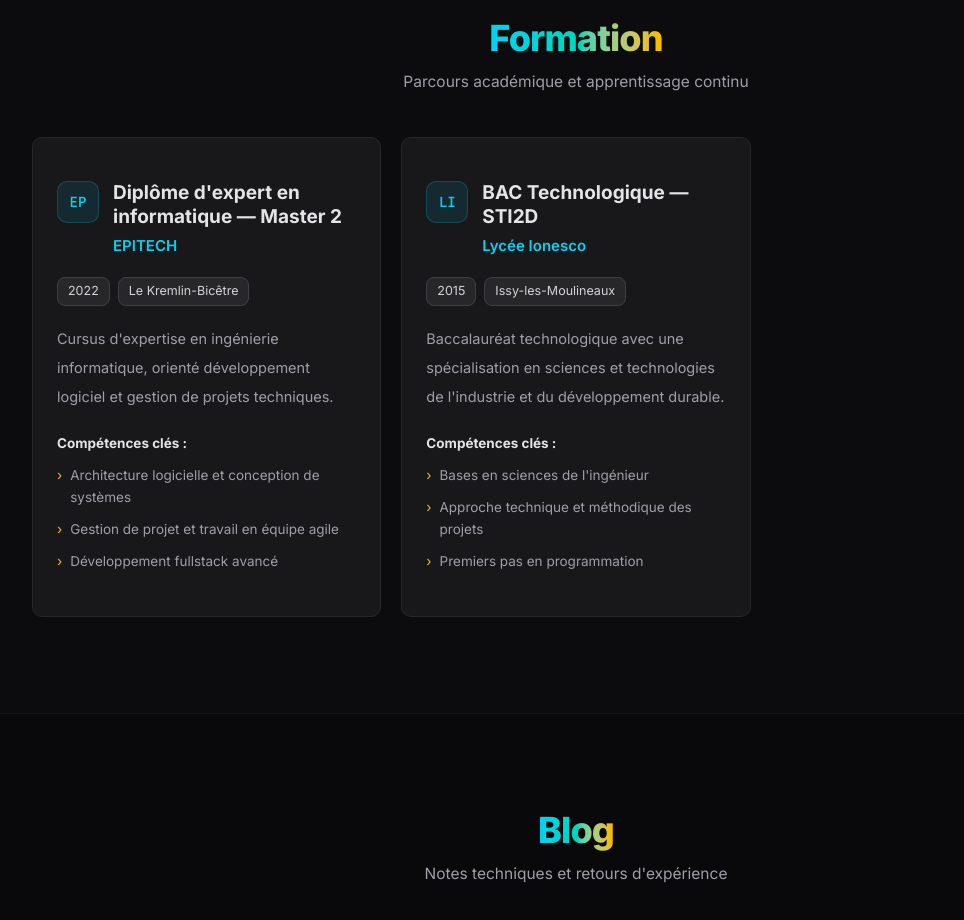
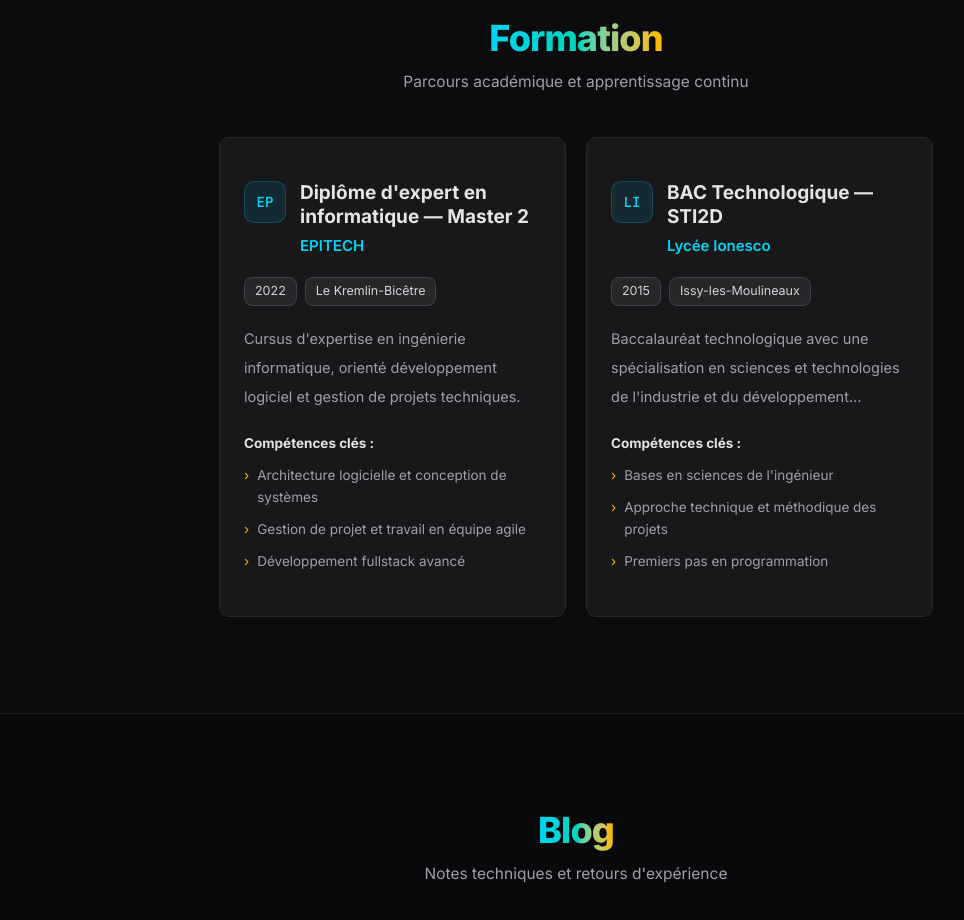
Before and after one commit to alexcommeau/my-portfolio, a Next.js app: page / in a window 1280 px wide. Shown: the part 4520-5440 px from the top of the page, without its empty margins (64-1028 px from the left). Built offline with nearby package versions, Linux system fonts and the light colour scheme.

Commit message:
fix: centrer les cards de la section formation

```diff
--- a/components/portfolio/education.tsx
+++ b/components/portfolio/education.tsx
@@ -18,11 +18,11 @@ export function Education() {
             Parcours académique et apprentissage continu
           </p>
         </div>
-        <div className="grid grid-cols-1 gap-5 sm:grid-cols-2 lg:grid-cols-3">
+        <div className="flex flex-wrap justify-center gap-5">
           {education.map((edu) => (
             <div
               key={edu.school}
-              className="flex w-full min-h-[480px] flex-col overflow-hidden rounded-[10px] border border-zinc-800 bg-zinc-900 transition-colors hover:border-zinc-700"
+              className="flex w-full max-w-[347px] min-h-[480px] flex-col overflow-hidden rounded-[10px] border border-zinc-800 bg-zinc-900 transition-colors hover:border-zinc-700"
             >
               <div className="flex flex-1 flex-col justify-center overflow-hidden p-6">
                 <div className="mb-5 flex items-start gap-3.5">
```
